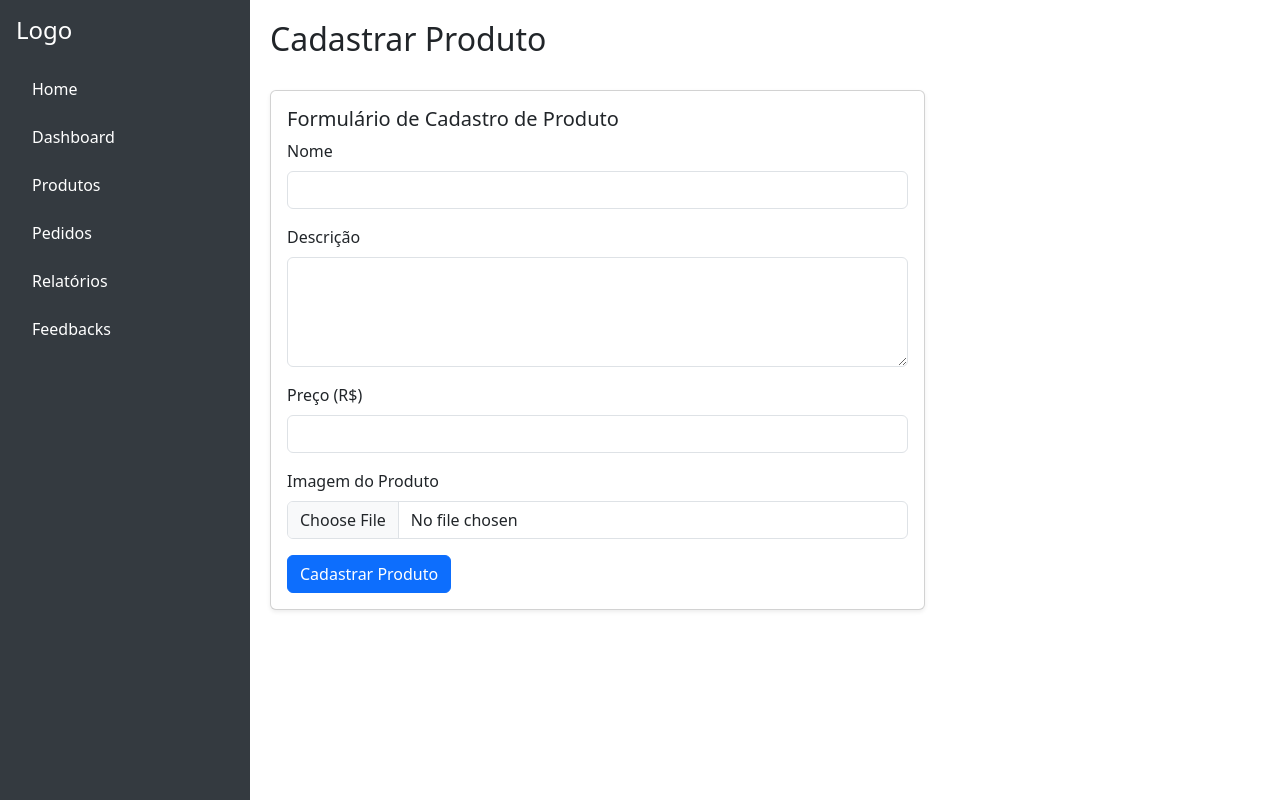
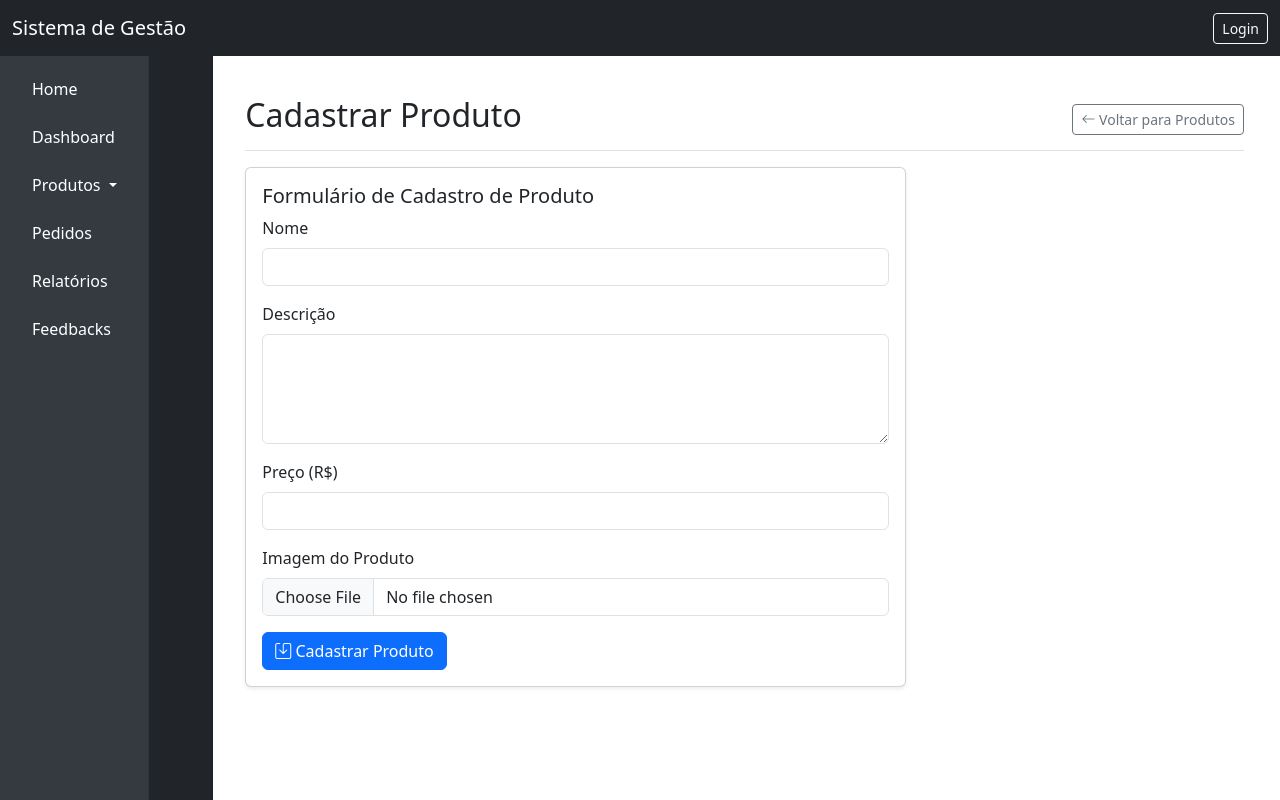
Before and after one commit to lrosse/TCC, a Django app: page /dashboard/criar_produto/ in a window 1280 px wide. Run offline with Django 4.2, Linux system fonts and the light colour scheme.

Commit message:
Lista produtos

```diff
--- a/loja/templates/loja/barra_lateral.html
+++ b/loja/templates/loja/barra_lateral.html
@@ -3,7 +3,18 @@
     <ul class="nav flex-column">
         <li class="nav-item mb-2"><a href="{% url 'home' %}" class="nav-link">Home</a></li>
         <li class="nav-item mb-2"><a href="{% url 'dashboard' %}" class="nav-link">Dashboard</a></li>
-        <li class="nav-item mb-2"><a href="{% url 'criar_produto' %}" class="nav-link">Produtos</a></li>
+
+        <!-- Dropdown para Produtos -->
+        <li class="nav-item mb-2 dropdown">
+            <a class="nav-link dropdown-toggle" href="#" id="produtosDropdown" role="button" data-bs-toggle="dropdown" aria-expanded="false">
+                Produtos
+            </a>
+            <ul class="dropdown-menu dropdown-menu-dark" aria-labelledby="produtosDropdown">
+                <li><a class="dropdown-item" href="{% url 'listar_produtos' %}">Lista</a></li>
+                <li><a class="dropdown-item" href="{% url 'criar_produto' %}">Cadastro</a></li>
+            </ul>
+        </li>
+
         <li class="nav-item mb-2"><a href="#" class="nav-link">Pedidos</a></li>
         <li class="nav-item mb-2"><a href="#" class="nav-link">Relatórios</a></li>
         <li class="nav-item mb-2"><a href="#" class="nav-link">Feedbacks</a></li>
--- /dev/null
+++ b/loja/templates/loja/base.html
@@ -0,0 +1,114 @@
+<!DOCTYPE html>
+<html lang="pt-br">
+<head>
+    <meta charset="UTF-8">
+    <meta name="viewport" content="width=device-width, initial-scale=1.0">
+    <title>{% block title %}Sistema de Gestão{% endblock %}</title>
+    <!-- Bootstrap CSS -->
+    <link href="https://cdn.jsdelivr.net/npm/bootstrap@5.3.0/dist/css/bootstrap.min.css" rel="stylesheet">
+    <!-- Bootstrap Icons -->
+    <link rel="stylesheet" href="https://cdn.jsdelivr.net/npm/bootstrap-icons@1.10.0/font/bootstrap-icons.css">
+    <!-- CSS Personalizado -->
+    <style>
+        .sidebar {
+            position: fixed;
+            top: 0;
+            bottom: 0;
+            left: 0;
+            z-index: 100;
+            padding: 48px 0 0;
+            box-shadow: inset -1px 0 0 rgba(0, 0, 0, .1);
+            background-color: #343a40;
+        }
+
+        .sidebar .nav-link {
+            color: #fff;
+            padding: .5rem 1rem;
+            border-radius: .25rem;
+        }
+
+        .sidebar .nav-link:hover {
+            background-color: rgba(255, 255, 255, .1);
+        }
+
+        .sidebar .nav-link.active {
+            background-color: rgba(255, 255, 255, .2);
+        }
+
+        .dropdown-menu {
+            margin-top: 0;
+        }
+
+        @media (max-width: 767.98px) {
+            .sidebar {
+                position: static;
+                height: auto;
+                padding-bottom: 20px;
+            }
+        }
+    </style>
+    {% block extra_css %}{% endblock %}
+</head>
+<body>
+    <!-- Navbar -->
+    <nav class="navbar navbar-expand-lg navbar-dark bg-dark fixed-top">
+        <div class="container-fluid">
+            <a class="navbar-brand" href="#">Sistema de Gestão</a>
+            <button class="navbar-toggler" type="button" data-bs-toggle="collapse" data-bs-target="#navbarNav">
+                <span class="navbar-toggler-icon"></span>
+            </button>
+            <div class="collapse navbar-collapse" id="navbarNav">
+                <ul class="navbar-nav ms-auto">
+                    {% if user.is_authenticated %}
+                        <li class="nav-item">
+                            <a class="btn btn-outline-light btn-sm mx-2" href="{% url 'home' %}">Loja</a>
+                        </li>
+                        <li class="nav-item">
+                            <a class="btn btn-outline-danger btn-sm" href="{% url 'logout' %}">Sair</a>
+                        </li>
+                    {% else %}
+                        <li class="nav-item">
+                            <a class="btn btn-outline-light btn-sm" href="{% url 'login' %}">Login</a>
+                        </li>
+                    {% endif %}
+                </ul>
+            </div>
+        </div>
+    </nav>
+
+    <!-- Conteúdo Principal -->
+    <div class="container-fluid" style="margin-top: 56px;">
+        {% block content %}{% endblock %}
+    </div>
+
+    <!-- Bootstrap JS Bundle -->
+    <script src="https://cdn.jsdelivr.net/npm/bootstrap@5.3.0/dist/js/bootstrap.bundle.min.js"></script>
+
+    <!-- Script para garantir que todos os dropdowns funcionem -->
+    <script>
+        document.addEventListener('DOMContentLoaded', function() {
+            // Inicializa todos os dropdowns do Bootstrap
+            var dropdownElementList = [].slice.call(document.querySelectorAll('.dropdown-toggle'));
+            var dropdownList = dropdownElementList.map(function(dropdownToggleEl) {
+                return new bootstrap.Dropdown(dropdownToggleEl);
+            });
+
+            // Adiciona event listeners para funcionar no hover e no clique
+            var dropdownItems = document.querySelectorAll('.dropdown');
+            dropdownItems.forEach(function(dropdown) {
+                dropdown.addEventListener('mouseenter', function() {
+                    var toggle = this.querySelector('.dropdown-toggle');
+                    bootstrap.Dropdown.getOrCreateInstance(toggle).show();
+                });
+
+                dropdown.addEventListener('mouseleave', function() {
+                    var toggle = this.querySelector('.dropdown-toggle');
+                    bootstrap.Dropdown.getOrCreateInstance(toggle).hide();
+                });
+            });
+        });
+    </script>
+
+    {% block extra_js %}{% endblock %}
+</body>
+</html>
--- a/loja/templates/loja/criar_produto.html
+++ b/loja/templates/loja/criar_produto.html
@@ -1,46 +1,24 @@
-<!DOCTYPE html>
-<html lang="pt-br">
-<head>
-    <meta charset="UTF-8">
-    <title>Criar Produto</title>
-    <link href="https://cdn.jsdelivr.net/npm/bootstrap@5.3.2/dist/css/bootstrap.min.css" rel="stylesheet">
-    <style>
-        body {
-            min-height: 100vh;
-            display: flex;
-        }
-        .sidebar {
-            width: 250px;
-            background-color: #343a40;
-            color: white;
-        }
-        .sidebar a {
-            color: white;
-            text-decoration: none;
-        }
-        .sidebar a:hover {
-            background-color: #495057;
-            display: block;
-            padding-left: 1rem;
-        }
-        .content {
-            flex: 1;
-            padding: 20px;
-        }
-        .card {
-            min-height: 150px;
-        }
-    </style>
-</head>
-<body>
+{% extends 'loja/base.html' %}
 
-    <!-- Sidebar -->
+{% block title %}Criar Produto{% endblock %}
+
+{% block content %}
+<div class="container-fluid">
+    <div class="row">
+        <!-- Barra Lateral -->
+        <div class="col-md-3 col-lg-2 d-md-block bg-dark sidebar collapse" style="min-height: 100vh;">
             {% include 'loja/barra_lateral.html' %}
+        </div>
 
-    <!-- Main Content -->
-    <div class="content">
-        <div class="d-flex justify-content-between align-items-center mb-4">
-            <h2>Cadastrar Produto</h2>
+        <!-- Conteúdo Principal -->
+        <main class="col-md-9 ms-sm-auto col-lg-10 px-md-4 py-4">
+            <div class="d-flex justify-content-between flex-wrap flex-md-nowrap align-items-center pt-3 pb-2 mb-3 border-bottom">
+                <h1 class="h2">Cadastrar Produto</h1>
+                <div class="btn-toolbar mb-2 mb-md-0">
+                    <a href="{% url 'listar_produtos' %}" class="btn btn-sm btn-outline-secondary">
+                        <i class="bi bi-arrow-left"></i> Voltar para Produtos
+                    </a>
+                </div>
             </div>
 
             <div class="row g-3">
@@ -72,13 +50,15 @@
                                     <input type="file" name="imagem" id="id_imagem" class="form-control">
                                 </div>
 
-                            <button type="submit" class="btn btn-primary">Cadastrar Produto</button>
+                                <button type="submit" class="btn btn-primary">
+                                    <i class="bi bi-save"></i> Cadastrar Produto
+                                </button>
                             </form>
                         </div>
                     </div>
                 </div>
             </div>
+        </main>
     </div>
-
-</body>
-</html>
+</div>
+{% endblock %}
--- a/loja/urls.py
+++ b/loja/urls.py
@@ -10,6 +10,7 @@ urlpatterns = [
     path('logout/', views.sair, name='logout'),
     path('dashboard/', views.dashboard, name='dashboard'),
     path('dashboard/criar_produto/', views.criar_produto, name='criar_produto'),
+    path('dashboard/listar_produtos/', views.listar_produtos, name='listar_produtos'),  # Rota para listar produtos
 ]
 
 if settings.DEBUG:
--- a/loja/views.py
+++ b/loja/views.py
@@ -78,3 +78,17 @@ def criar_produto(request):
         return redirect('dashboard')  # ou para a lista de produtos
 
     return render(request, 'loja/criar_produto.html')
+
+def listar_produtos(request):
+    # Verificar se o usuário está autenticado e é staff
+    if not request.user.is_authenticated or not request.user.is_staff:
+        return redirect('login')
+
+    # Buscar todos os produtos
+    produtos = Produto.objects.all()
+
+    # Renderizar o template com os produtos
+    context = {
+        'produtos': produtos
+    }
+    return render(request, 'loja/listar_produtos.html', context)
--- a/tcc/settings.py
+++ b/tcc/settings.py
@@ -56,7 +56,7 @@ ROOT_URLCONF = 'tcc.urls'
 TEMPLATES = [
     {
         'BACKEND': 'django.template.backends.django.DjangoTemplates',
-        'DIRS': [],
+        'DIRS': [os.path.join(BASE_DIR, 'templates')],
         'APP_DIRS': True,
         'OPTIONS': {
             'context_processors': [
```
Also changed, not shown: loja/templates/loja/dashboard.html (+23 -46 lines), loja/templates/loja/listar_produtos.html (added, +59 -0 lines). Lines whose indentation alone changed are shown as unchanged.
